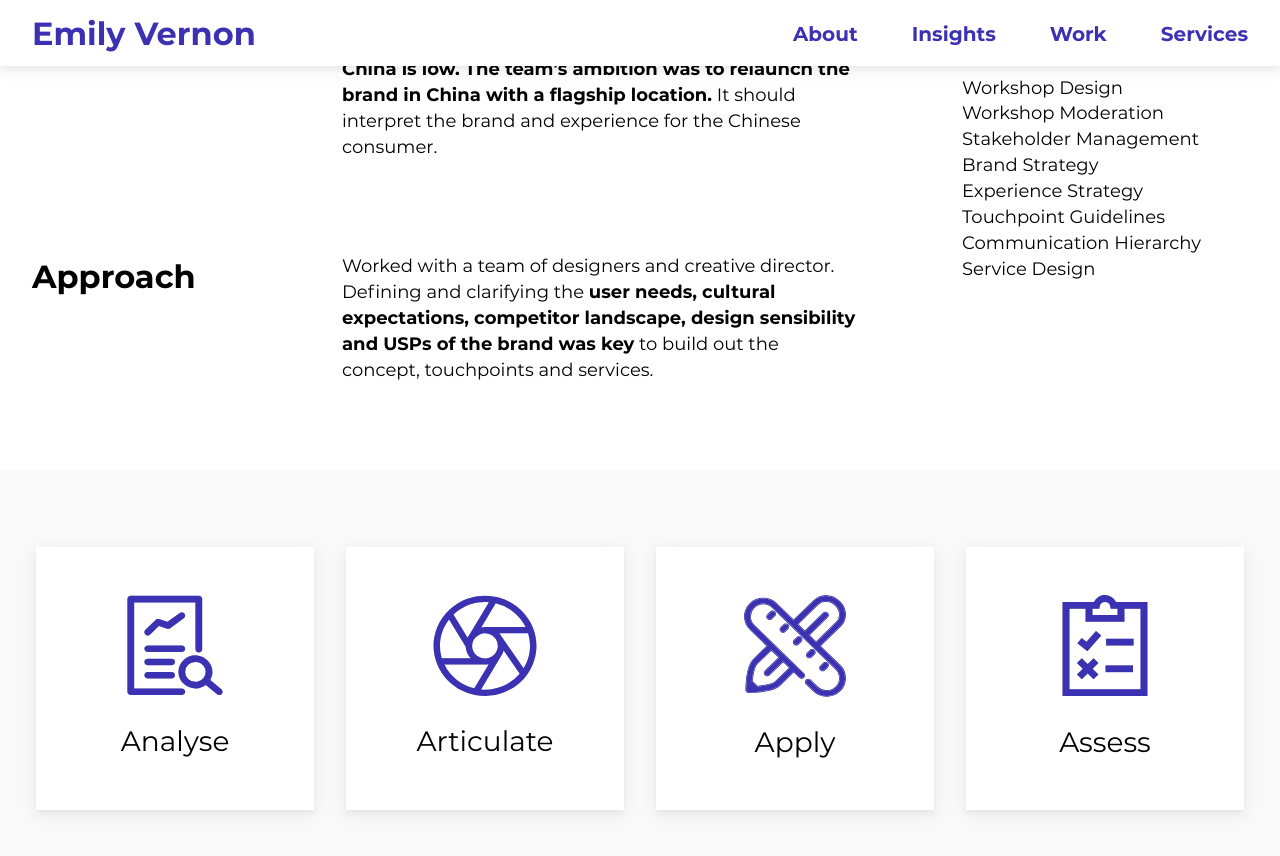
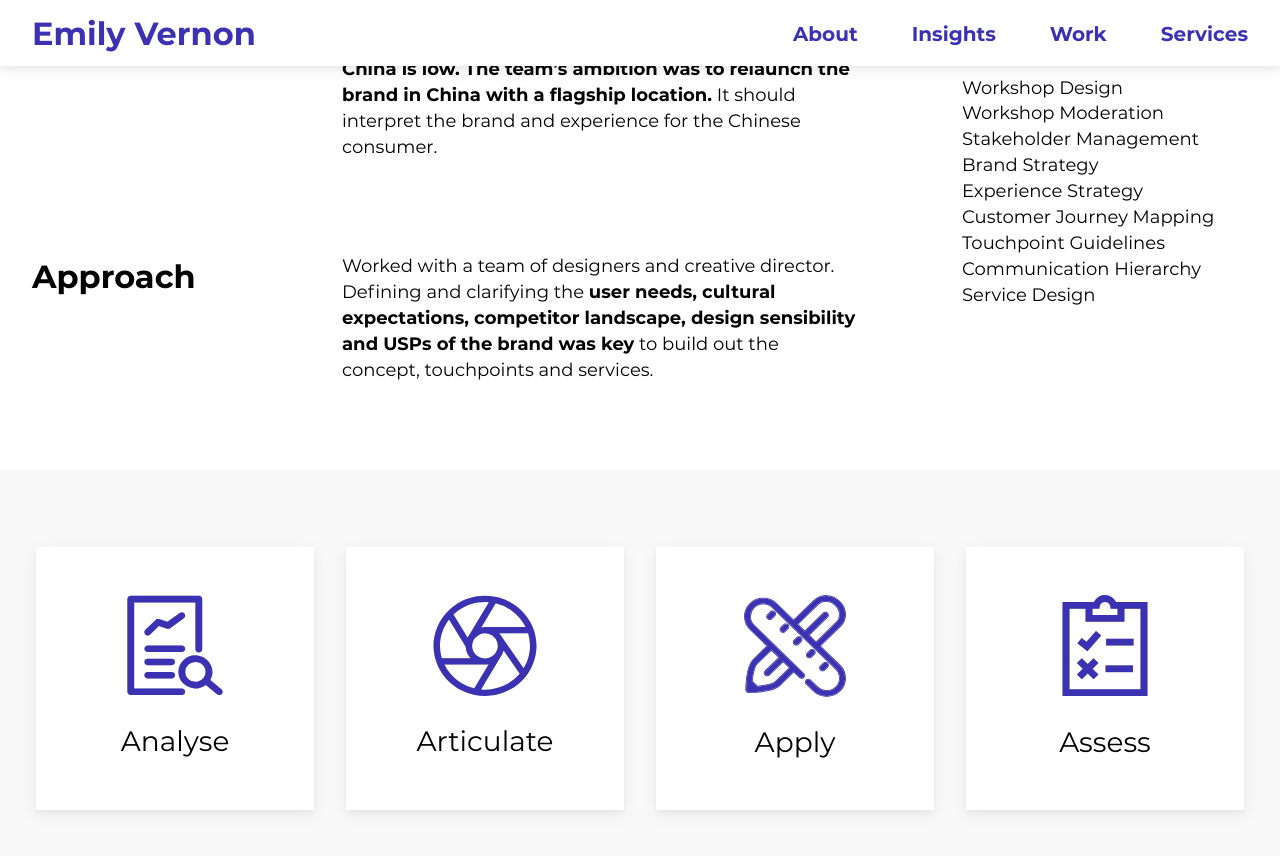
Before and after one commit to emilygv/emilyvernon.com, a Jekyll site: the page built from _casestudies/clinique.md, in a window 1280 px wide and 900 px high, scrolled down 915 px. Shown: the top 856 px of the window. Built offline with Jekyll 4.4.1, drawn with Linux system fonts in a browser that asks for light colours.

Commit message:
Update clinique.md

```diff
--- a/_casestudies/clinique.md
+++ b/_casestudies/clinique.md
@@ -9,7 +9,7 @@ image: /assets/images/casestudies/clinique/clinique_hero_image.jpg
 thumbnail: /assets/images/casestudies/clinique/clinique_thumbnail.jpg
 challange: "Clinique wants to create great skin for everyone. While the brand is well-known in the US, **brand awareness in China is low. The team’s ambition was to relaunch the brand in China with a flagship location.** It should interpret the brand and experience for the Chinese consumer."
 approach: "Worked with a team of designers and creative director. Defining and clarifying the **user needs, cultural expectations, competitor landscape, design sensibility and USPs of the brand was key** to build out the concept, touchpoints and services."
-responsibilities: [Workshop Design, Workshop Moderation, Stakeholder Management, Brand Strategy, Experience Strategy, Touchpoint Guidelines, Communication Hierarchy, Service Design]
+responsibilities: [Workshop Design, Workshop Moderation, Stakeholder Management, Brand Strategy, Experience Strategy, Customer Journey Mapping, Touchpoint Guidelines, Communication Hierarchy, Service Design]
 ---
 
 {% include info-highlight.html content=info-highlight %}
```
